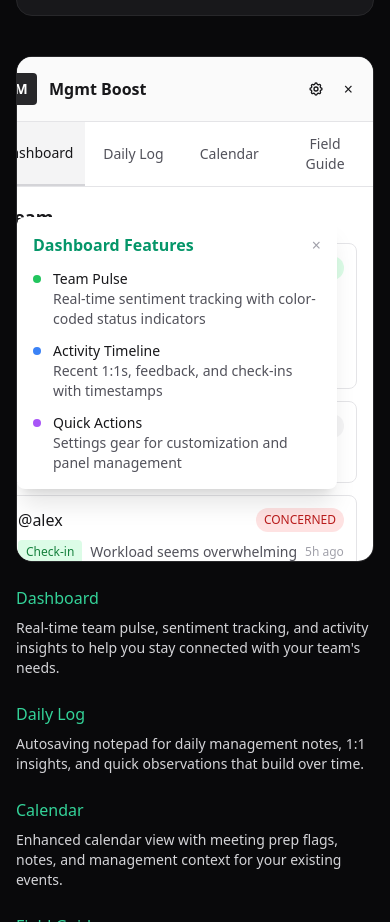
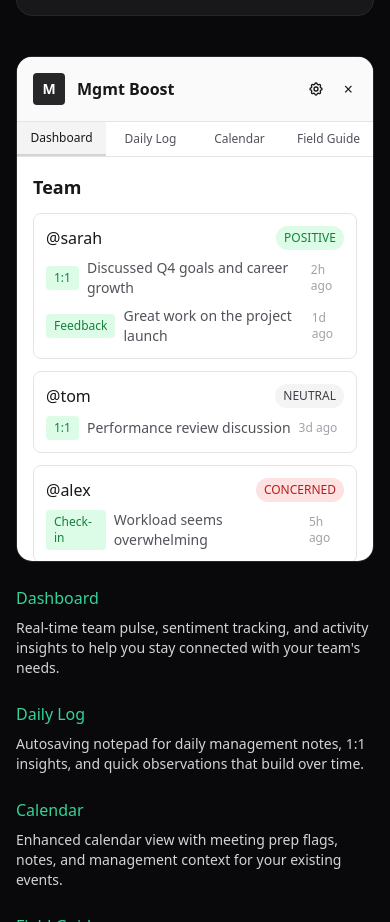
Before and after one commit to bmardock/mgmt-boost, a browser extension: page index.html in a window 390 px wide. Shown: the part 1631-2553 px from the top of the page. Drawn offline with nearby package versions, Linux system fonts and the light colour scheme.

Commit message:
cleaned up for mobile

```diff
--- a/index.html
+++ b/index.html
@@ -256,20 +256,20 @@
                     <span class="text-xs text-zinc-400">1:58 PM</span>
                   </div>
                   <div class="bg-zinc-700 rounded-lg p-3">
-                    <div class="text-sm text-zinc-300">Please address the bug as soon as possible.</div>
+                    <div class="text-sm text-zinc-300">Awesome looks like someone broke DEV again!</div>
                   </div>
                 </div>
               </div>
 
               <div class="flex items-start gap-3">
-                <div class="w-8 h-8 rounded-full bg-emerald-600 flex items-center justify-center text-white text-sm">MB</div>
+                <div class="w-8 h-8 rounded-full bg-emerald-600 flex items-center justify-center text-white text-sm">S</div>
                 <div class="flex-1">
                   <div class="flex items-center gap-2 mb-1">
                     <span class="font-medium">Sara</span>
                     <span class="text-xs text-zinc-400">1:59 PM</span>
                   </div>
                   <div class="bg-zinc-700 rounded-lg p-3">
-                    <div class="text-sm text-zinc-300">Could you please address this issue as soon as possible?</div>
+                    <div class="text-sm text-zinc-300">Was that from my last PR?</div>
                   </div>
                 </div>
               </div>
@@ -294,7 +294,7 @@
           </div>
 
           <!-- Mgmt Boost Panel (initially hidden) -->
-          <div id="mgmtBoostPanel" class="absolute right-0 top-0 w-96 h-full bg-white text-zinc-900 transform translate-x-full transition-transform duration-500 ease-out shadow-2xl z-20">
+          <div id="mgmtBoostPanel" class="absolute right-0 top-0 w-full sm:w-96 h-full bg-white text-zinc-900 transform translate-x-full transition-transform duration-500 ease-out shadow-2xl z-20">
             <div class="h-full flex flex-col">
               <!-- Panel header -->
               <div class="flex items-center justify-between p-4 border-b border-zinc-200 bg-zinc-50">
@@ -317,10 +317,10 @@
 
               <!-- Panel tabs -->
               <div id="panelTabs" class="flex border-b border-zinc-200">
-                <button class="flex-1 p-3 text-sm font-medium bg-zinc-100 border-b-2 border-zinc-300 text-zinc-900" data-tab="dashboard">Dashboard</button>
-                <button class="flex-1 p-3 text-sm text-zinc-600 hover:text-zinc-900 hover:bg-zinc-50" data-tab="daily">Daily Log</button>
-                <button class="flex-1 p-3 text-sm text-zinc-600 hover:text-zinc-900 hover:bg-zinc-50" data-tab="calendar">Calendar</button>
-                <button class="flex-1 p-3 text-sm text-zinc-600 hover:text-zinc-900 hover:bg-zinc-50" data-tab="guide">Field Guide</button>
+                <button class="flex-1 p-2 text-xs font-medium bg-zinc-100 border-b-2 border-zinc-300 text-zinc-900" data-tab="dashboard">Dashboard</button>
+                <button class="flex-1 p-2 text-xs text-zinc-600 hover:text-zinc-900 hover:bg-zinc-50" data-tab="daily">Daily Log</button>
+                <button class="flex-1 p-2 text-xs text-zinc-600 hover:text-zinc-900 hover:bg-zinc-50" data-tab="calendar">Calendar</button>
+                <button class="flex-1 p-2 text-xs text-zinc-600 hover:text-zinc-900 hover:bg-zinc-50" data-tab="guide">Field Guide</button>
               </div>
 
               <!-- Panel content -->
@@ -493,8 +493,8 @@
             </div>
           </div>
 
-          <!-- Feature highlights modal -->
-          <div id="featureModal" class="absolute top-40 left-0 w-80 bg-white rounded-lg shadow-xl p-4 transform -translate-x-full transition-transform duration-500 z-30">
+                      <!-- Feature highlights modal -->
+            <div id="featureModal" class="hidden sm:block absolute top-40 left-0 w-72 sm:w-80 bg-white rounded-lg shadow-xl p-4 transform -translate-x-full transition-transform duration-500 z-30">
             <div class="flex items-center justify-between mb-3">
               <h4 class="font-semibold text-emerald-600" id="modalTitle">Dashboard Features</h4>
               <button id="closeModalBtn" class="text-zinc-400 hover:text-zinc-600">×</button>
```
